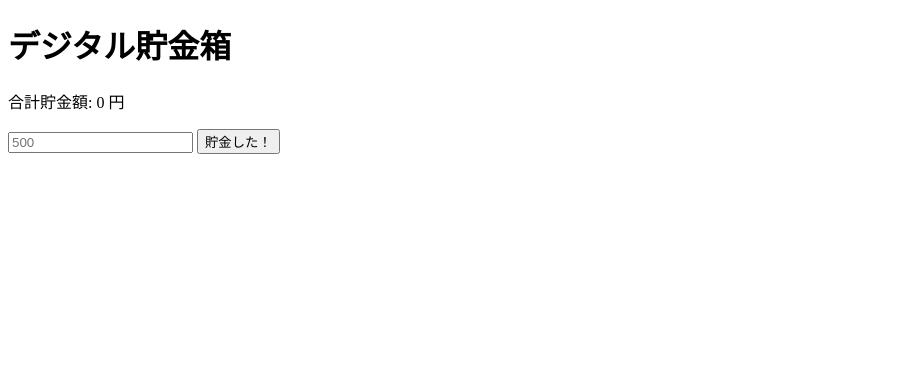
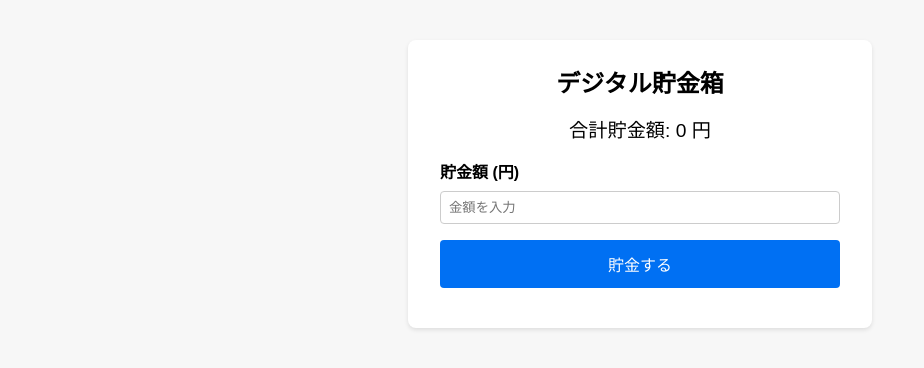
Before and after one commit to atsugi-no-atsushi/DigitalBank, a plain HTML site: page web.html in a window 1280 px wide. Shown: the whole page, without its empty margins (0-924 px from the left). Drawn offline with Linux system fonts and the light colour scheme.

Commit message:
web.html修正

````diff
--- a/web.html
+++ b/web.html
@@ -2,47 +2,129 @@
 <html lang="ja">
 <head>
   <meta charset="utf-8" />
+  <meta name="viewport" content="width=device-width, initial-scale=1" />
   <title>デジタル貯金箱</title>
+  <style>
+    /* Basic styling for a clean, mobile‑friendly interface */
+    body {
+      font-family: sans-serif;
+      background-color: #f7f7f7;
+      display: flex;
+      justify-content: center;
+      align-items: flex-start;
+      padding: 2rem;
+      min-height: 100vh;
+    }
+    .container {
+      background: #ffffff;
+      padding: 1.5rem 2rem;
+      border-radius: 8px;
+      box-shadow: 0 2px 4px rgba(0, 0, 0, 0.1);
+      max-width: 400px;
+      width: 100%;
+    }
+    h1 {
+      margin-top: 0;
+      font-size: 1.5rem;
+      text-align: center;
+    }
+    .total-display {
+      font-size: 1.2rem;
+      margin-bottom: 1rem;
+      text-align: center;
+    }
+    label {
+      display: block;
+      margin-bottom: 0.5rem;
+      font-weight: bold;
+    }
+    input[type="number"] {
+      width: 100%;
+      padding: 0.5rem;
+      border: 1px solid #ccc;
+      border-radius: 4px;
+      margin-bottom: 1rem;
+      box-sizing: border-box;
+    }
+    button {
+      width: 100%;
+      padding: 0.75rem;
+      background-color: #0070f3;
+      color: #ffffff;
+      border: none;
+      border-radius: 4px;
+      font-size: 1rem;
+      cursor: pointer;
+    }
+    button:hover {
+      background-color: #005bb5;
+    }
+    #message {
+      margin-top: 1rem;
+      text-align: center;
+      font-size: 0.9rem;
+    }
+  </style>
 </head>
 <body>
+  <div class="container">
     <h1>デジタル貯金箱</h1>
-<p>合計貯金額: <span id="total">0</span> 円</p>
-
-<div>
-<input id="amount" type="number" placeholder="500" />
-<button id="btn">貯金した！</button>
+    <div class="total-display">合計貯金額: <span id="total">0</span> 円</div>
+    <label for="amount">貯金額 (円)</label>
+    <input id="amount" type="number" min="1" step="1" placeholder="金額を入力" />
+    <button id="btn">貯金する</button>
+    <p id="message"></p>
   </div>
 
   <script>
+    // Configure your device ID and backend API base URL here. In a
+    // production deployment these could be injected by the server or
+    // loaded from a configuration file.
     const deviceId = 'demo-01';
-const apiBase = '[https://your-server.com](https://your-server.com/)';
+    const apiBase = 'https://your-server.com';
 
-```
     async function postSavings(amount) {
-  const res = await fetch(apiBase + '/api/savings', {
+      const response = await fetch(`${apiBase}/api/savings`, {
         method: 'POST',
         headers: { 'Content-Type': 'application/json' },
-    body: JSON.stringify({ amount: Number(amount), deviceId })
+        body: JSON.stringify({ amount: Number(amount), deviceId }),
       });
-  return res.json();
+      if (!response.ok) {
+        throw new Error(`HTTP ${response.status}`);
+      }
+      return response.json();
     }
 
+    // Event handler for the save button
     document.getElementById('btn').addEventListener('click', async () => {
       const amountInput = document.getElementById('amount');
-  const amount = amountInput.value || 500; // デフォルト500円
+      const messageEl = document.getElementById('message');
+      const totalEl = document.getElementById('total');
+      const value = amountInput.value.trim();
+      const amount = Number(value);
+      // Validate input
+      if (isNaN(amount) || amount <= 0) {
+        messageEl.textContent = '金額を正しく入力してください。';
+        messageEl.style.color = 'red';
+        return;
+      }
+      messageEl.textContent = '送信中…';
+      messageEl.style.color = '#333';
       try {
         const data = await postSavings(amount);
-    document.getElementById('total').textContent = data.total;
-    alert('貯金が反映されました！\\n貯金箱が光ってチャリン♪のはず！');
+        // Update total display based on server response
+        if (typeof data.total === 'number') {
+          totalEl.textContent = data.total;
+        }
+        messageEl.textContent = '貯金が反映されました！貯金箱が光ってチャリン♪のはず！';
+        messageEl.style.color = 'green';
         amountInput.value = '';
-  } catch (e) {
-    console.error(e);
-    alert('エラーが発生しました');
+      } catch (err) {
+        console.error(err);
+        messageEl.textContent = 'エラーが発生しました。しばらくしてからお試しください。';
+        messageEl.style.color = 'red';
       }
     });
-
-```
-
   </script>
 </body>
 </html>
````
Lines whose indentation alone changed are shown as unchanged.
